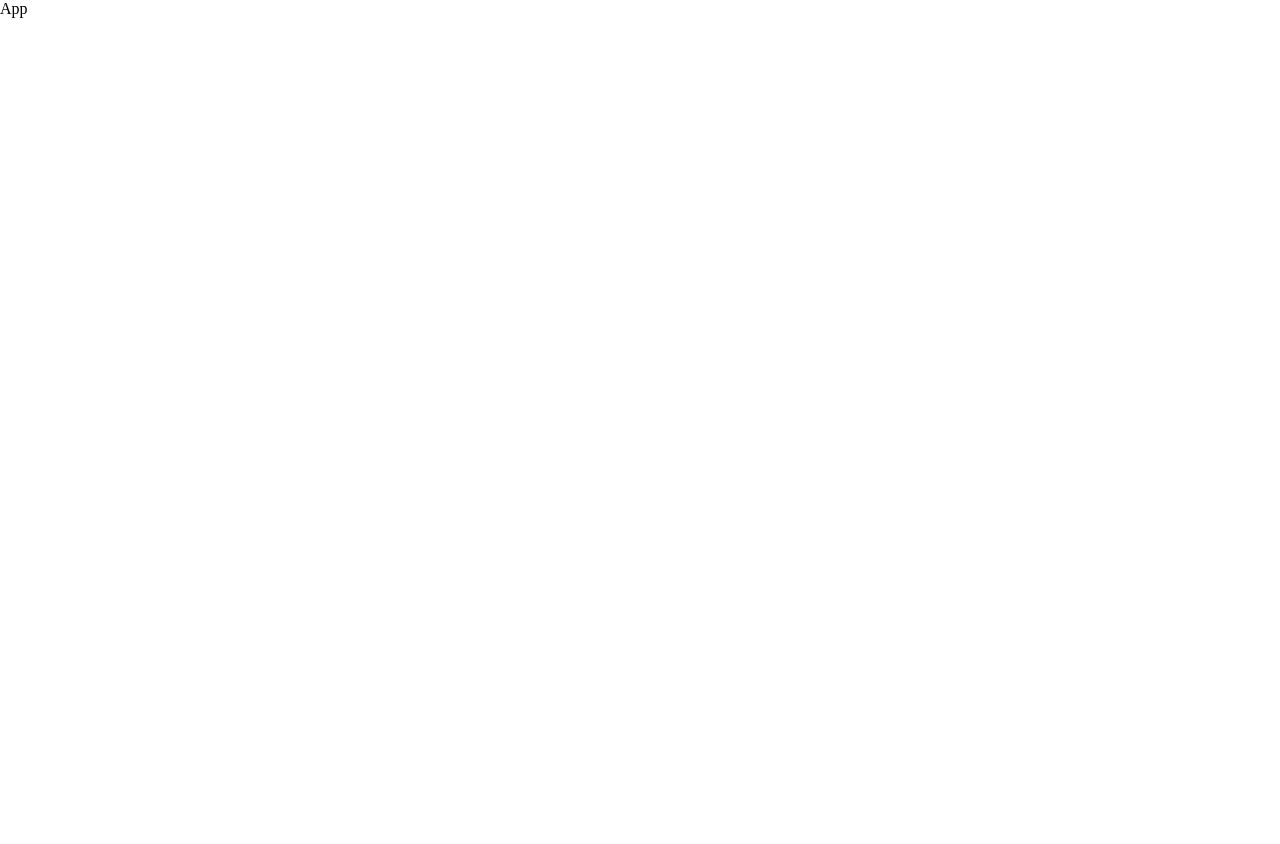
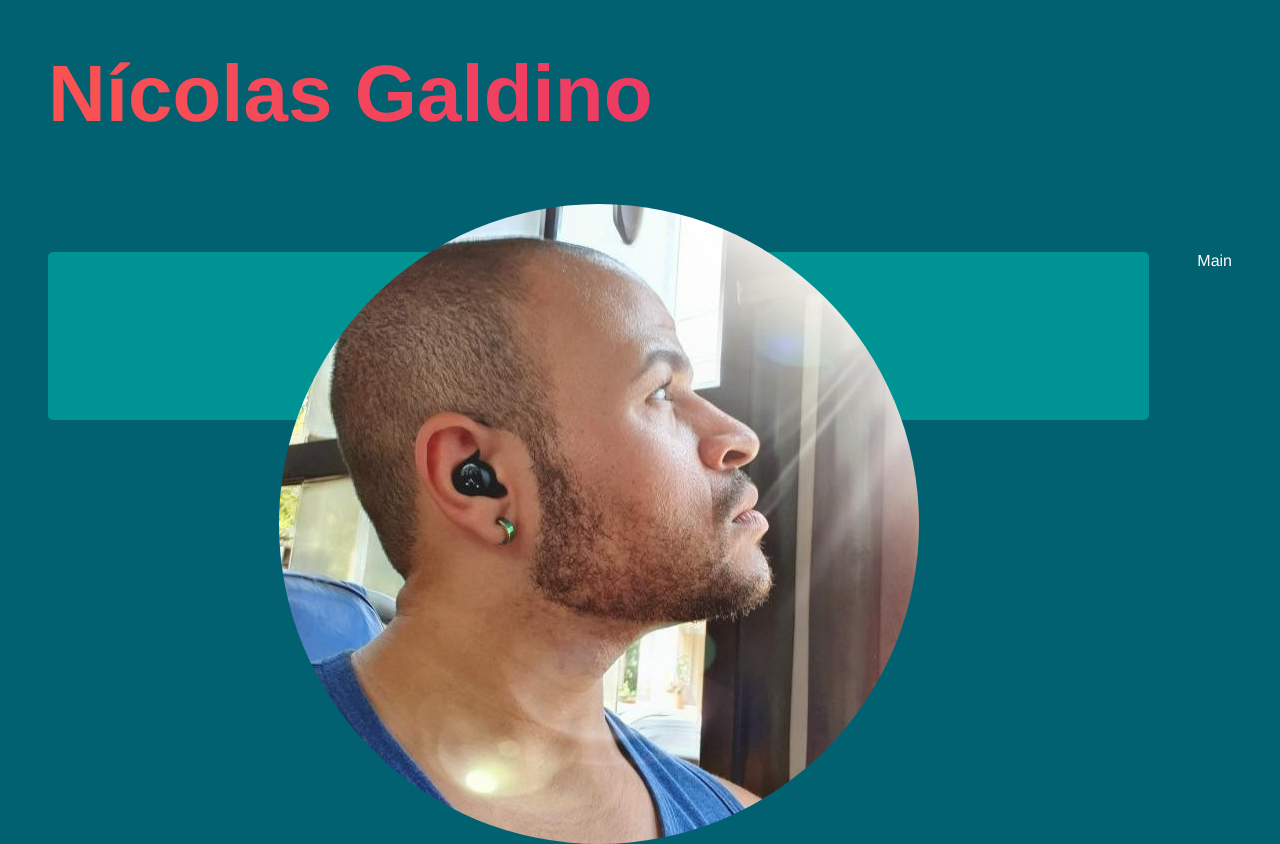
Before and after one commit to nicolasgaldino/curriculum-vitae, a React (Create React App) app: page / in a window 1280 px wide. Before the commit the page ends 800 px from the top, so only its background shows below. Built offline with nearby package versions, Linux system fonts and the light colour scheme.

Commit message:
Variáveis de coles criadas, serão definidas ao fim do projeto. Componente da SideBar criado, estruturas de pastas criada.

```diff
--- a/src/App.jsx
+++ b/src/App.jsx
@@ -1,8 +1,16 @@
-import React from 'react'
+import Main from './components/Main';
+import Sidebar from './components/Sidebar';
+import styles from './styles/components/App.module.css';
 
 const App = () => {
   return (
-    <div>App</div>
+    <>
+      <div className={styles.portfolio}>
+        <h1>Nícolas Galdino</h1>
+        <Sidebar />
+        <Main />
+      </div>
+    </>
   )
 }
 
--- /dev/null
+++ b/src/components/Main.jsx
@@ -0,0 +1,9 @@
+import styles from '../styles/components/Main.module.css';
+
+const Main = () => {
+  return (
+    <div>Main</div>
+  )
+}
+
+export default Main
--- /dev/null
+++ b/src/components/Sidebar.jsx
@@ -0,0 +1,18 @@
+import ProfilePic from '../img/profile.jpg';
+import styles from '../styles/components/Sidebar.module.css';
+
+const Sidebar = () => {
+  return (
+    <>
+      <aside className={styles.sideBar}>
+        <img src={ProfilePic} alt="Nícolas Galdino"/>
+        <p className={styles.title}>Desenvolvedor Front-end</p>
+        <p>Redes Sociais</p>
+        <p>Informações de Contato</p>
+        <a href="#" className={styles.btn}>Baixar Currículo</a>
+      </aside>
+    </>
+  )
+}
+
+export default Sidebar
--- a/src/index.jsx
+++ b/src/index.jsx
@@ -1,7 +1,7 @@
 import React from 'react';
 import ReactDOM from 'react-dom/client';
 import App from './App';
-import './index.css';
+import './styles/index.css';
 
 const root = ReactDOM.createRoot(document.getElementById('root'));
 root.render(
--- /dev/null
+++ b/src/styles/components/App.module.css
@@ -0,0 +1,15 @@
+.portfolio {
+  display: flex;
+  flex-wrap: wrap;
+  padding: 3rem;
+  gap: 3rem;
+}
+
+.portfolio h1 {
+  width: 100%;
+  font-size: 5rem;
+  margin-bottom: 4rem;
+  background: linear-gradient(90deg, var(--light-gradient) 0%, var(--bold-gradient) 100%);
+  -webkit-background-clip: text;
+  -webkit-text-fill-color: transparent;
+}
--- /dev/null
+++ b/src/styles/components/Sidebar.module.css
@@ -0,0 +1,18 @@
+.sideBar {
+  background: var(--med-green);
+  flex: 1 1 0;
+  border-radius: 5px;
+  display: flex;
+  align-items: center;
+  flex-direction: column;
+  text-align: center;
+  position: relative;
+  padding: 3rem 0;
+}
+
+.sideBar img {
+  max-width: 70%;
+  border-radius: 50%;
+  position: absolute;
+  top: -3rem;
+}
--- a/src/index.css
+++ b/src/styles/index.css
@@ -1,5 +1,6 @@
 :root {
-  --white: #fefff1;
+  --white: #ffffff;
+  --light-white: #a6a6a6;
   --purple: #a162f7;
   --blue: #6f88fc;
   --cyan: #45e3ff;
@@ -7,16 +8,27 @@
   --green: #016170;
   --med-green: #009393;
   --light-green: #00e0c8;
+  --light-gradient: #fa5252;
+  --bold-gradient: #dd2476;
 }
 
 * {
   margin: 0;
   padding: 0;
   box-sizing: border-box;
+  font-family: Helvetica, sans-serif;
   -webkit-font-smoothing: antialiased;
 }
 
+body {
+  color: var(--white);
+  background: var(--green);
+}
 
+a,
+svg {
+  transition: 0.4s;
+}
 
 ::-webkit-scrollbar {
   width: 0.625rem;
```
Also changed, not shown: src/img/profile.jpg (added), src/styles/components/Main.module.css (added).
